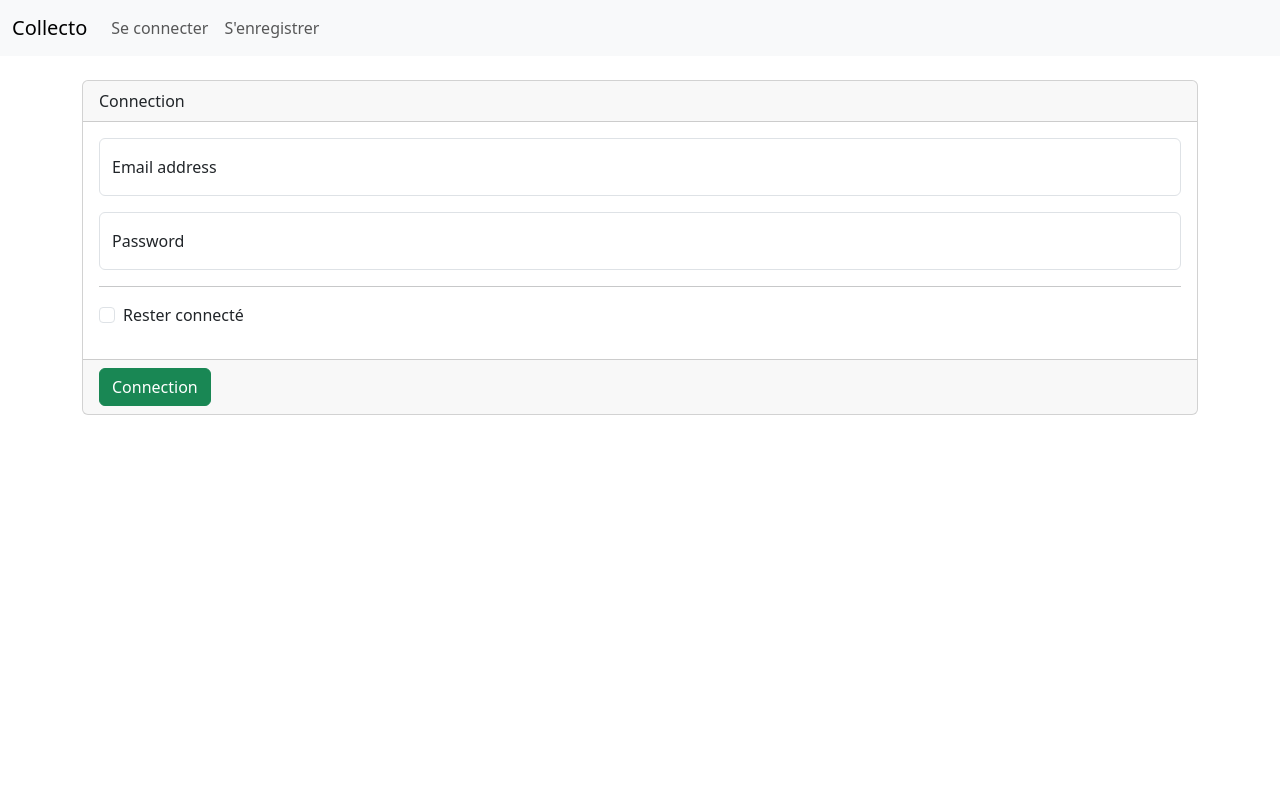
After one commit to SAE502LATTU/collecto, a Flask app: page /login in a window 1280 px wide. The commit adds this page. Run offline with Flask 3, Linux system fonts and the light colour scheme.

Commit message:
MàJ nouveau squelette

```diff
--- /dev/null
+++ b/flask_app/__init__.py
@@ -0,0 +1,54 @@
+from flask import Flask
+from flask_sqlalchemy import SQLAlchemy
+from sqlalchemy_utils import database_exists
+from sqlalchemy import func, exc
+from flask_migrate import Migrate
+from flask_login import LoginManager
+
+# init SQLAlchemy so we can use it later in our models
+db = SQLAlchemy()
+
+def create_app():
+    app = Flask(__name__)
+    app.config.from_pyfile("config.py")
+    db.init_app(app)
+    login_manager = LoginManager()
+    login_manager.login_view = 'auth.login'
+    login_manager.init_app(app)
+
+    from .models.models import User
+
+    @login_manager.user_loader
+    def load_user(user_id):
+        # since the user_id is just the primary key of our user table, use it in the query for the user
+        return User.query.get(int(user_id))
+
+    # blueprint for auth routes in our app
+    from .routes.auth import auth as auth_blueprint
+    app.register_blueprint(auth_blueprint)
+
+    # blueprint for non-auth parts of app
+    from .routes.main import main as main_blueprint
+    app.register_blueprint(main_blueprint)
+
+    db_name='db.sqlite'
+    if database_exists('sqlite:///'+db_name):
+        print(db_name + " already exists")
+    else:
+        print(db_name + " does not exist, will create " + db_name)
+        # this is needed in order for database session calls (e.g. db.session.commit)
+        with app.app_context():
+            try:
+                db.create_all()
+            except exc.SQLAlchemyError as sqlalchemyerror:
+                print("got the following SQLAlchemyError: " + str(sqlalchemyerror))
+            except Exception as exception:
+                print("got the following Exception: " + str(exception))
+            finally:
+                print("db.create_all() in __init__.py was successfull - no exceptions were raised")
+    return app
+
+app = create_app()
+migrate = Migrate(app)
+if __name__ == '__main__':  # Running the app
+    app.run(host='127.0.0.1', port=5000, debug=True)
--- a/src/config.py
+++ b/flask_app/config.py
@@ -11,7 +11,7 @@ basedir = os.path.abspath(os.path.dirname(__file__))
 DEBUG = True
 
 # Connect to the MYSQL database
-SQLALCHEMY_DATABASE_URI = ''
+SQLALCHEMY_DATABASE_URI = 'sqlite:///db.sqlite'
 
 # Turn off the Flask-SQLAlchemy event system and warning
 SQLALCHEMY_TRACK_MODIFICATIONS = False
--- /dev/null
+++ b/flask_app/routes/auth.py
@@ -0,0 +1,60 @@
+from flask import Blueprint, render_template, redirect, request, url_for, flash
+from flask_login import login_user, login_required, logout_user
+from werkzeug.security import generate_password_hash, check_password_hash
+from flask_app import db
+from flask_app.models.models import User
+
+auth = Blueprint('auth', __name__)
+
+@auth.route('/login', methods=['GET'])
+def login():
+    return render_template('login.html')
+
+@auth.route('/login', methods=['POST'])
+def login_post():
+    # login code goes here
+    email = request.form.get('email')
+    password = request.form.get('password')
+    remember = True if request.form.get('remember') else False
+
+    user = User.query.filter_by(email=email).first()
+    # check if the user actually exists
+    # take the user-supplied password, hash it, and compare it to the hashed password in the database
+    if not user or not check_password_hash(user.password, password):
+        flash('Please check your login details and try again.')
+        return redirect(url_for('auth.login')) # if the user doesn't exist or password is wrong, reload the page
+
+    login_user(user, remember=remember)
+    # if the above check passes, then we know the user has the right credentials
+    return redirect(url_for('main.index'))
+
+@auth.route('/signup')
+def signup():
+    return render_template('signup.html')
+
+@auth.route('/signup', methods=['POST'])
+def signup_post():
+    # code to validate and add user to database goes here
+    email = request.form.get('email')
+    name = request.form.get('name')
+    password = request.form.get('password')
+
+    user = User.query.filter_by(email=email).first() # if this returns a user, then the email already exists in database
+
+    if user: # if a user is found, we want to redirect back to signup page so user can try again
+        return redirect(url_for('auth.signup'))
+
+    # create a new user with the form data. Hash the password so the plaintext version isn't saved.
+    new_user = User(email=email, name=name, password=generate_password_hash(password))
+
+    # add the new user to the database
+    db.session.add(new_user)
+    db.session.commit()
+
+    return redirect(url_for('auth.login'))
+
+@auth.route('/logout')
+@login_required
+def logout():
+    logout_user()
+    return redirect(url_for('main.index'))
--- /dev/null
+++ b/flask_app/templates/base.html
@@ -0,0 +1,51 @@
+<!doctype html>
+<html lang="fr" class="h-100">
+   <head>
+      <!-- Required meta tags -->
+      <meta charset="utf-8">
+      <meta name="viewport" content="width=device-width, initial-scale=1">
+      <!-- Bootstrap CSS -->
+      <link href="https://cdn.jsdelivr.net/npm/bootstrap@5.3.2/dist/css/bootstrap.min.css" rel="stylesheet" integrity="sha384-T3c6CoIi6uLrA9TneNEoa7RxnatzjcDSCmG1MXxSR1GAsXEV/Dwwykc2MPK8M2HN" crossorigin="anonymous">
+      <noscript>Pour utiliser ce site, merci d'activer JavaScript.</noscript>
+      <title>Collecto</title>
+   </head>
+   <body class="h-100">
+        <nav class="navbar navbar-expand-lg bg-body-tertiary">
+            <div class="container-fluid">
+                <a class="navbar-brand" href="#">Collecto</a>
+                <button class="navbar-toggler" type="button" data-bs-toggle="collapse" data-bs-target="#navbarNavAltMarkup" aria-controls="navbarNavAltMarkup" aria-expanded="false" aria-label="Toggle navigation">
+                    <span class="navbar-toggler-icon"></span>
+                </button>
+                <div class="collapse navbar-collapse" id="navbarNavAltMarkup">
+                    <div class="navbar-nav">
+                        {% if current_user.is_authenticated %}
+                        <a class="nav-link active" href="{{ url_for('main.index') }}">Accueil</a>
+                        <a class="nav-link" href="#">Audit de sécurité</a>
+                        <a class="nav-link" href="#">Détection d'anomalies</a>
+                        <a class="nav-link" href="#">Analyse de vulnerabilité</a>
+                        <a class="nav-link" href="#">Politique de sécurité</a>
+                        <a class="nav-link" href="#">Journal d'audit</a>
+                        {% endif %}
+                        {% if not current_user.is_authenticated %}
+                        <a class="nav-link" href="{{ url_for('auth.login') }}">Se connecter</a>
+                        <a class="nav-link" href="{{ url_for('auth.signup') }}">S'enregistrer</a>
+                        {% endif %}
+                        {% if current_user.is_authenticated %}
+                        <a class="nav-link" href="{{ url_for('auth.logout') }}">Se déconnecter</a>
+                        {% endif %}
+                    </div>
+                </div>
+            </div>
+        </nav>
+      <div class="container mt-4">
+         {% for message in get_flashed_messages() %}
+         <div class="alert alert-info">{{ message }}</div>
+         {% endfor %}
+         {% block content %}
+         {% endblock %}
+      </div>
+      <!-- JavaScript -->
+      <!-- Bootstrap JS -->
+      <script src="https://cdn.jsdelivr.net/npm/bootstrap@5.3.2/dist/js/bootstrap.bundle.min.js" integrity="sha384-C6RzsynM9kWDrMNeT87bh95OGNyZPhcTNXj1NW7RuBCsyN/o0jlpcV8Qyq46cDfL" crossorigin="anonymous"></script>
+   </body>
+</html>
--- /dev/null
+++ b/flask_app/templates/login.html
@@ -0,0 +1,28 @@
+{% extends "base.html" %}
+{% block content %}
+<div class="card">
+    <div class="card-header">
+      Connection
+    </div>
+    <form method="POST" action="/login" class="form-signin text-right">
+    <div class="card-body text-dark">
+        <div class="form-floating mb-3">
+            <input type="email" class="form-control" id="email" name="email" placeholder="name@example.com">
+            <label for="email">Email address</label>
+        </div>
+        <div class="form-floating">
+            <input type="password" class="form-control" id="password" name="password" placeholder="Password">
+            <label for="password">Password</label>
+        </div>
+        <hr>
+        <div class="mb-3 form-check">
+            <input type="checkbox" class="form-check-input" id="remember" name="remember">
+            <label class="form-check-label" for="remember">Rester connecté</label>
+        </div>
+    </div>
+    <div class="card-footer text-body-secondary">
+        <button type="submit" class="btn btn-success">Connection</button>
+    </div>
+</form>
+</div>
+{% endblock %}
--- a/src/controllers/controller.py
+++ /dev/null
@@ -1,6 +0,0 @@
-from flask import render_template
-from .server_stats import get_server_stats
-
-def index():
-    server_stats = get_server_stats()
-    return render_template('index.html', server_stats=server_stats)
--- a/src/routes/blueprint.py
+++ /dev/null
@@ -1,6 +0,0 @@
-from flask import Blueprint
-from controllers.controller import index
-
-blueprint = Blueprint('blueprint', __name__)
-
-blueprint.route('/', methods=['GET'])(index)
```
Also changed, not shown: flask_app/models/models.py (added, +8 -0 lines), flask_app/routes/main.py (added, +31 -0 lines), flask_app/src/scripts/server_stats.py (renamed from src/controllers/server_stats.py, +11 -3 lines), flask_app/templates/detection_anomalies.html (renamed from src/templates/base.html, +1 -26 lines), flask_app/templates/index.html (added, +91 -0 lines), flask_app/templates/signup.html (added, +28 -0 lines), src/app.py (deleted, +0 -20 lines), src/templates/index.html (deleted, +0 -81 lines), README.md, instance/db.sqlite (added).
